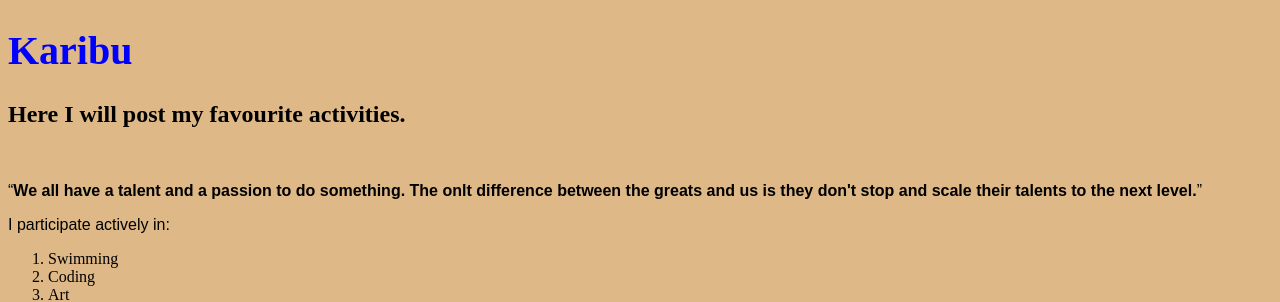
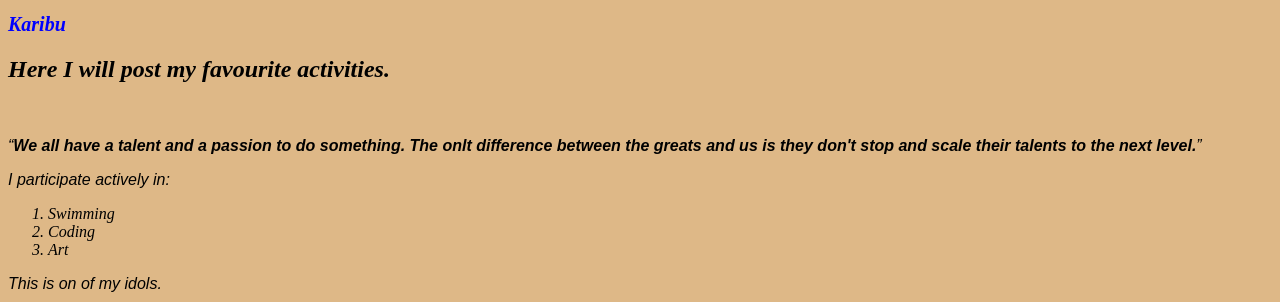
Before and after one commit to Cian747/Introduction, a plain HTML site: page my-favorite-things.html in a window 1280 px wide. Shown: the top 302 px of the page. Drawn offline with Linux system fonts and the light colour scheme; files that its build step writes are made by us from their sources.

Commit message:
changed the font size and font style

```diff
--- a/css/styles.css
+++ b/css/styles.css
@@ -1,9 +1,10 @@
 h1{
     color: blue;
-    font-size: 40px;
+    font-size: 20px;
 }
 body{
     background-color: burlywood;
+    font-style: italic;
 }
 p{
     font-family: sans-serif;
```
